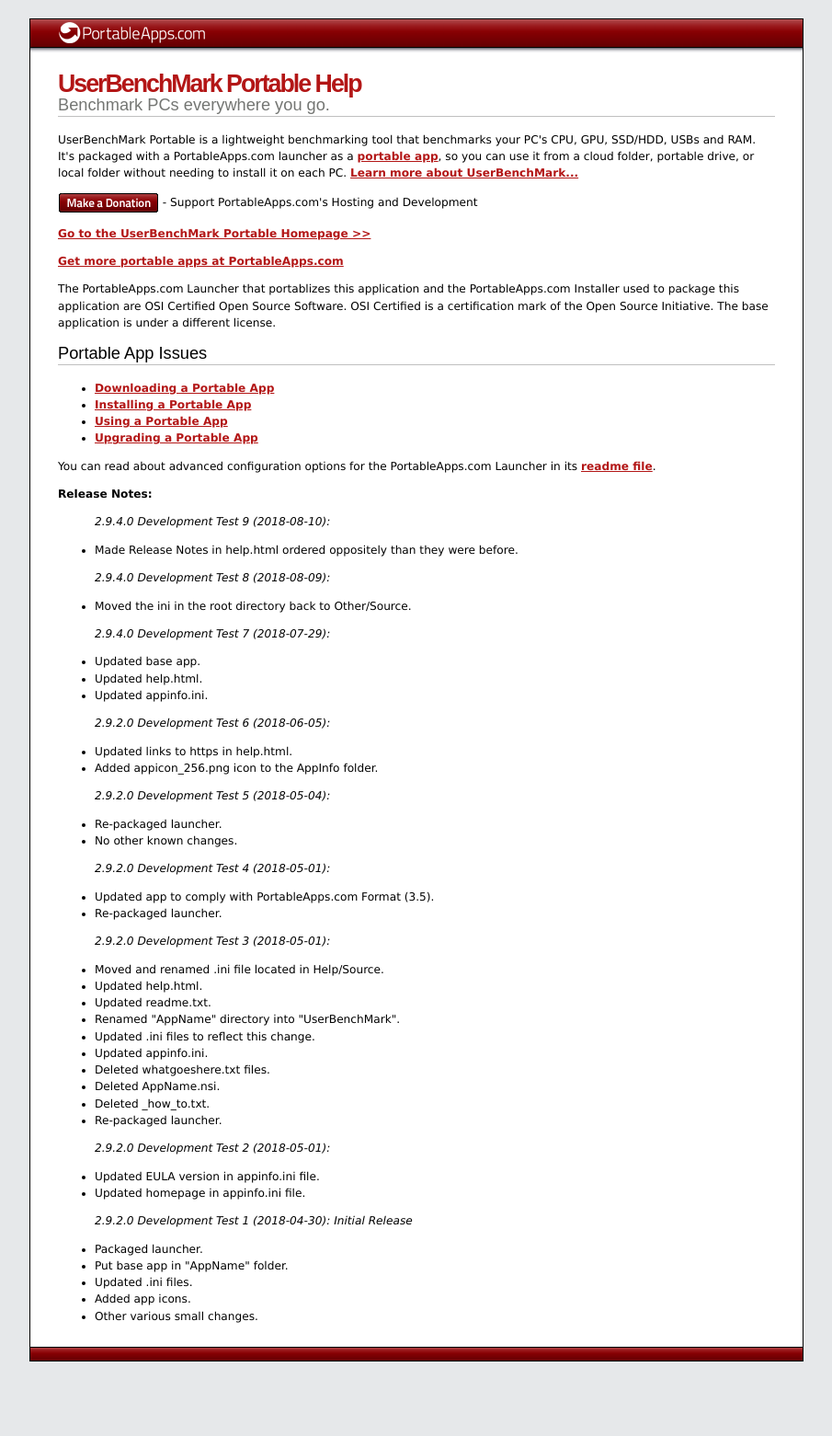
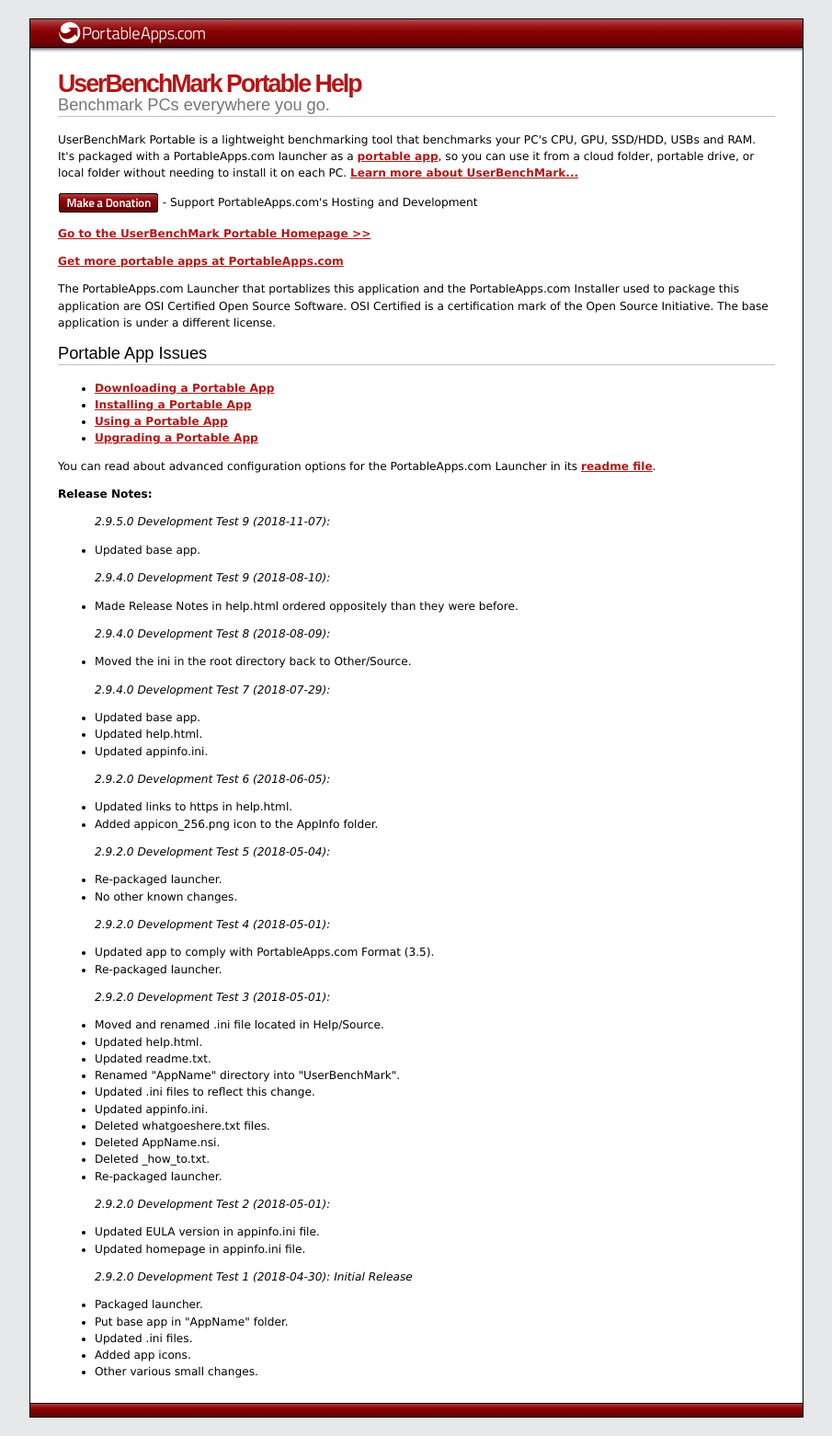
Before and after one commit to JarlPenguin/UserBenchMarkPortable, a Jekyll site: the page docs/help.html, which Jekyll copies as it is, in a window 1280 px wide. Shown: the whole page at 92% size, without its empty margins (187-1092 px from the left). Built offline with Jekyll 4.4.1, drawn with Linux system fonts in a browser that asks for light colours; before the commit the page ends 1500 px from its top, so only the background shows below that.

Commit message:
update base app + website
base app v 2.9.5.0 dev test 9
website v. 1.5 beta 2

```diff
--- a/docs/help.html
+++ b/docs/help.html
@@ -155,6 +155,10 @@
 <p>You can read about advanced configuration options for the PortableApps.com Launcher in its <a href="Other/Source/Readme.txt">readme file</a>.</p>
 <strong>Release Notes:</strong>
 <ul>
+	<em>2.9.5.0 Development Test 9 (2018-11-07):</em></ul>
+	<ul><li>Updated base app.</li>
+</ul>
+<ul>
 	<em>2.9.4.0 Development Test 9 (2018-08-10):</em></ul>
 	<ul><li>Made Release Notes in help.html ordered oppositely than they were before.</li>
 </ul>
--- a/help.html
+++ b/help.html
@@ -155,6 +155,10 @@
 <p>You can read about advanced configuration options for the PortableApps.com Launcher in its <a href="Other/Source/Readme.txt">readme file</a>.</p>
 <strong>Release Notes:</strong>
 <ul>
+	<em>2.9.5.0 Development Test 9 (2018-11-07):</em></ul>
+	<ul><li>Updated base app.</li>
+</ul>
+<ul>
 	<em>2.9.4.0 Development Test 9 (2018-08-10):</em></ul>
 	<ul><li>Made Release Notes in help.html ordered oppositely than they were before.</li>
 </ul>
```
Also changed, not shown: docs/index.md (+1 -1 lines), docs/readme.md, 1 other file.
